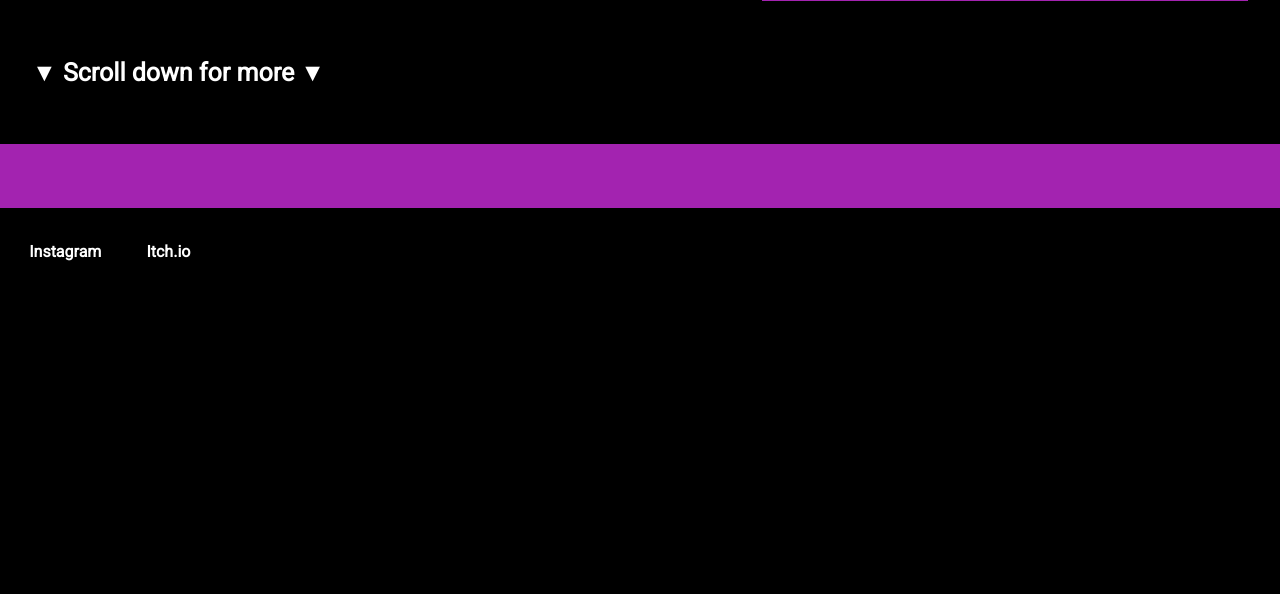
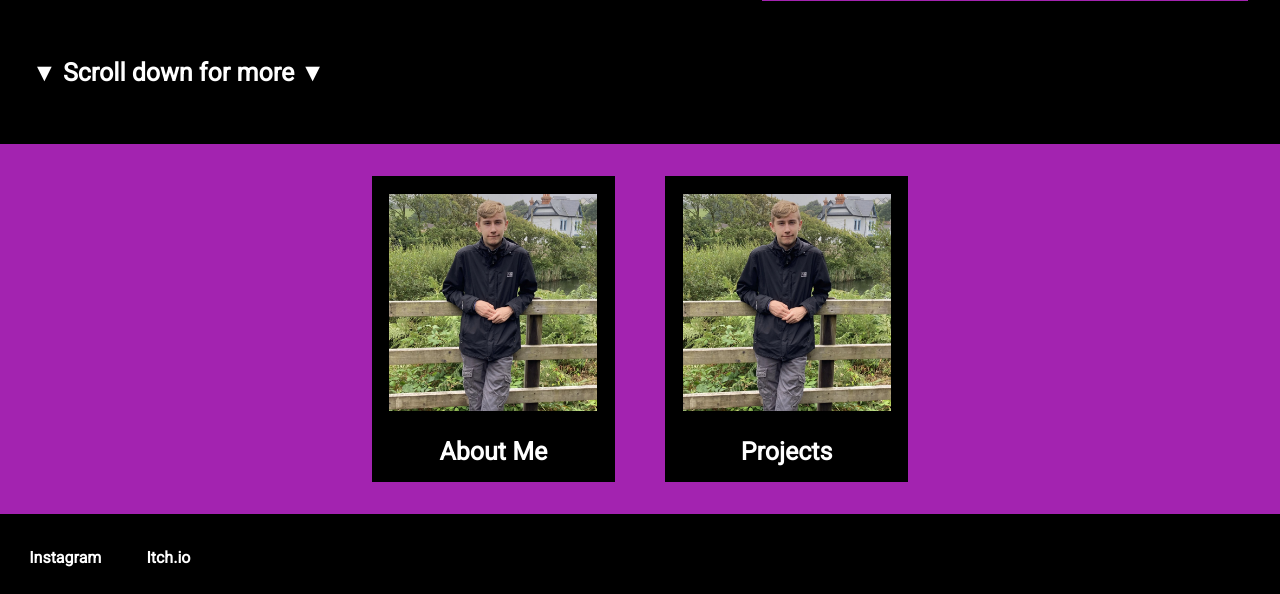
Before and after one commit to Harvelon365/Harvelon365.github.io, a PHP site: page / in a window 1280 px wide. Shown: the part 622-1216 px from the top of the page. Before the commit the page ends 883 px from the top, so only its background shows below. Run offline with PHP 8.4, Linux system fonts and the light colour scheme.

Commit message:
Added structure and design for landing page grid

```diff
--- a/index.html
+++ b/index.html
@@ -28,7 +28,7 @@
             <div class="top-text-container">
                 <span class="text first-text">Hello, I'm<br></span>
                 <span class="text sec-text" id="SEC TEXT ID">Harvey Tucker</span>
-                <p class="top-margin-10">As a first year computer science student at the <a href="https://goo.gl/maps/rPPbYzgUJsR2ACSh7">University of Nottingham</a>, I created this website to serve as a place to document my journey and share any projects that I'm working on.</p>
+                <p class="top-margin-10">As a first year computer science student at the <a class="hyperlink" href="https://goo.gl/maps/rPPbYzgUJsR2ACSh7">University of Nottingham</a>, I created this website to serve as a place to document my journey and share any projects that I'm working on.</p>
                 <p>I hope that this site can show off my skills as a developer and help to track my growth as a student.</p>
                 <p class="top-margin-10 floating">▼ Scroll down for more ▼</p>
 
@@ -40,7 +40,20 @@
         </div>
 
         <div class="landing2">
-
+            <div class="page-grid-container">
+                <a class="page-grid-item-link" href="about.html">
+                    <div class="page-grid-item">
+                        <img id="grid-photo" class="portrait-photo" src="images/portrait.jpg" alt="Me">
+                        <p class="grid-item-title">About Me</mark></p>
+                    </div>
+                </a>
+                <a class="page-grid-item-link" href="projects.html">
+                    <div class="page-grid-item">
+                        <img id="grid-photo" class="portrait-photo" src="images/portrait.jpg" alt="Me">
+                        <p class="grid-item-title">Projects</mark></p>
+                    </div>
+                </a>
+            </div>
         </div>
 
         <footer>
--- a/styles.css
+++ b/styles.css
@@ -16,7 +16,7 @@ a {
     text-decoration: none;
 }
 
-a {
+a.hyperlink {
     background: linear-gradient(0deg, #a323b0, #a323b0) no-repeat right bottom / 0 var(--bg-h);
     color: #a323b0;
     transition: background-size 350ms, color 350ms;
@@ -24,7 +24,7 @@ a {
 }
 
 
-a:where(:hover, :focus-visible) {
+a.hyperlink:where(:hover, :focus-visible) {
     color: black !important;
     background-size: 100% var(--bg-h);
     background-position-x: left;
@@ -91,11 +91,6 @@ li a:where(:hover, :focus-visible) {
     background-position: center;
     width: 100%;
     overflow: auto;
-}
-
-mark.purple {
-    color: #a323b0;
-    background: none;
 }
 
 .top-text-container {
@@ -185,6 +180,50 @@ mark.purple {
     overflow: auto;
 }
 
+.page-grid-container {
+    display: inline-grid;
+    column-gap: 50px;
+    row-gap: 50px;
+    grid-auto-flow: column;
+    grid-template-columns: 20% 20%;
+    justify-content: center;
+
+}
+
+.page-grid-item {
+    padding: 2.5%;
+    background-color: black;
+    background-size: cover;
+    overflow: auto;
+}
+
+.grid-item-title {
+    color: white;
+    text-align: center;
+    font-size: 25px;
+    background: linear-gradient(0deg, white, white) no-repeat right bottom / 0 var(--bg-h);
+    transition: background-size 350ms, color 350ms;
+    --bg-h: 100%;
+    padding: 10px;
+    width: fit-content;
+    margin: auto;
+}
+
+a.page-grid-item-link:where(:hover, :focus-visible) .grid-item-title{
+    color: black !important;
+    background-size: 100% var(--bg-h);
+    background-position-x: left;
+}
+
+#grid-photo {
+    transition: all 350ms;
+}
+
+a.page-grid-item-link:hover #grid-photo{
+    width: 95%;
+    margin: 2.5%;
+}
+
 label {
     color: white;
 }
```
